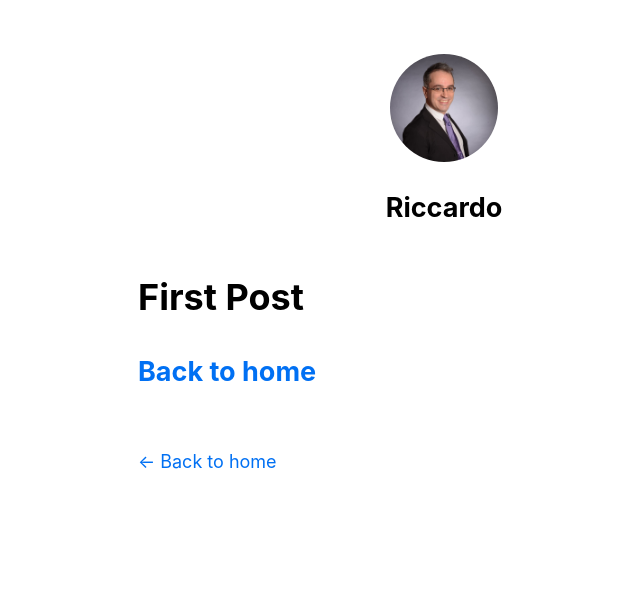
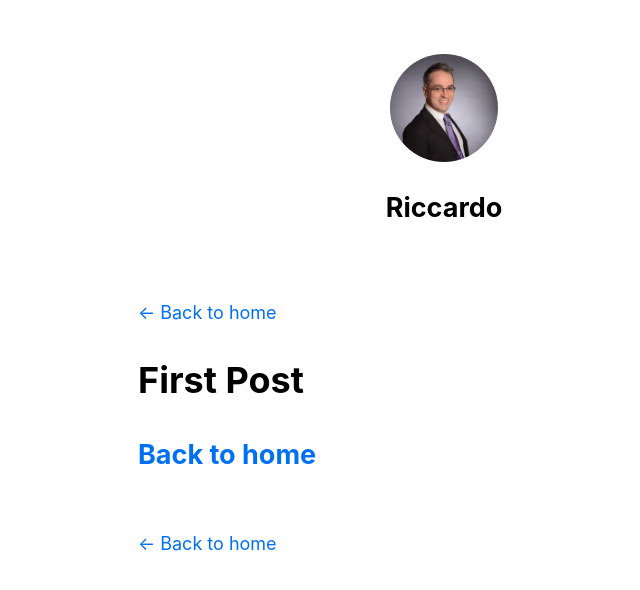
Before and after one commit to Riccardo-Andreatta/nextjs-blog, a Next.js app: page /posts/first-post in a window 1280 px wide. Shown: the top 590 px of the page, without its empty margins (196-836 px from the left). Built offline with nearby package versions, Linux system fonts and the light colour scheme.

Commit message:
layout reshaped and back to home also at the top

```diff
--- a/components/layout.js
+++ b/components/layout.js
@@ -9,7 +9,7 @@
 
 export default function Layout({ children, home }) {
     return (
-        <div className={styles.container}>
+        <main className={styles.container}>
             <Head>
                 <link rel="icon" href="/favicon.ico" />
                 <meta
@@ -25,6 +25,7 @@
                 <meta name="og:title" content={siteTitle} />
                 <meta name="twitter:card" content="summary_large_image" />
             </Head>
+
             <header className={styles.header}>
                 {home ? (
                     <>
@@ -60,7 +61,7 @@
                     </>
                 )}
             </header>
-            <main>{children}</main>
+
             {!home && (
                 <div className={styles.backToHome}>
                     <Link href="/">
@@ -68,6 +69,16 @@
                     </Link>
                 </div>
             )}
-        </div>
+
+            {children}
+
+            {!home && (
+                <div className={styles.backToHome}>
+                    <Link href="/">
+                        <a>← Back to home</a>
+                    </Link>
+                </div>
+            )}
+        </main>
     )
 }
```
